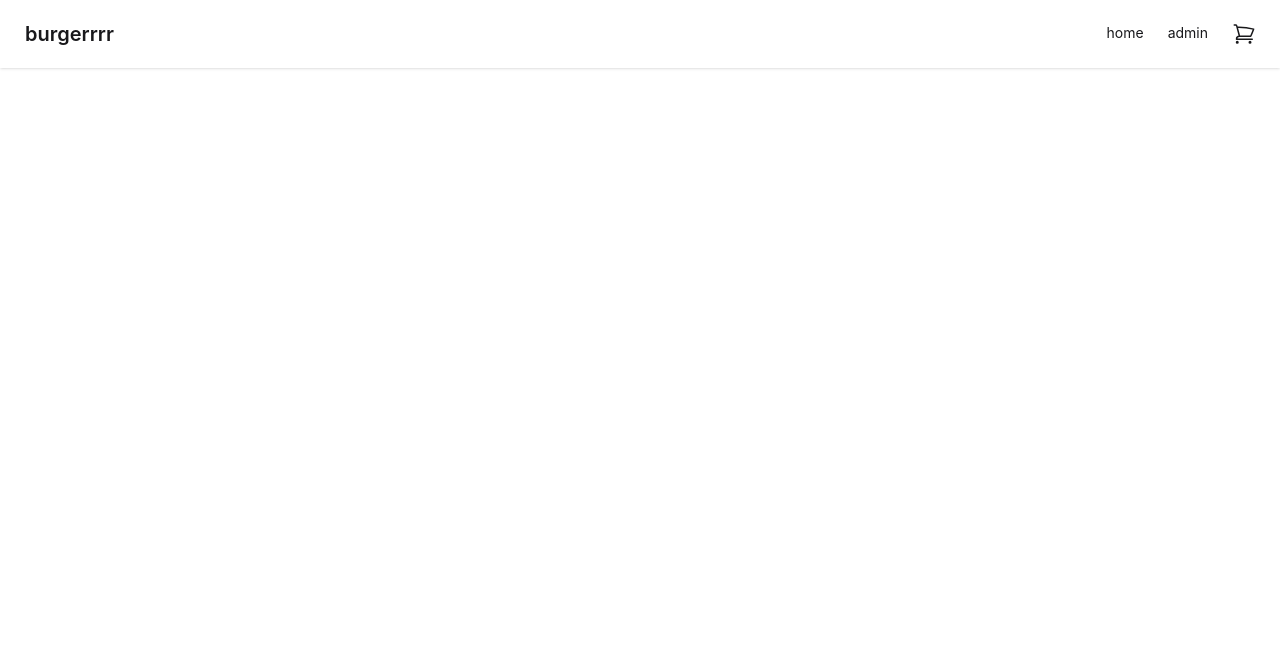
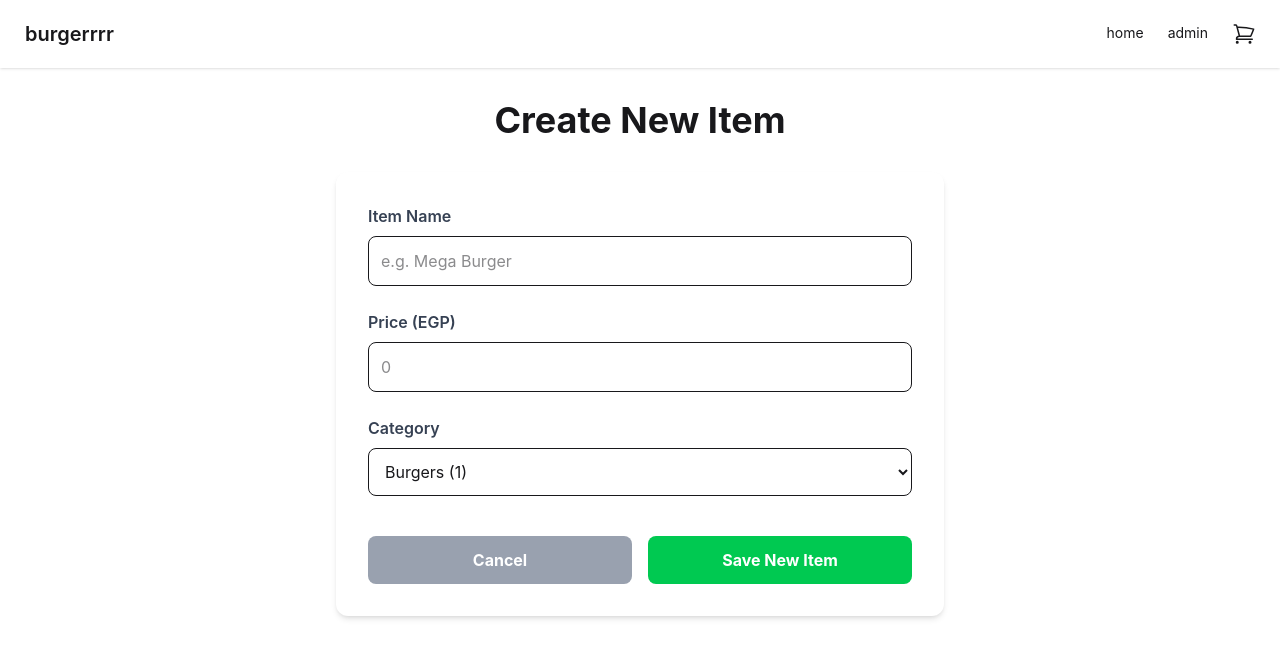
Before and after one commit to youssefemadsalem/react-task, a React (Vite) app: page /admin/create in a window 1280 px wide. Shown: the top 658 px of the page. Built offline with nearby package versions, Linux system fonts and the light colour scheme; data requests are answered from the project's data file.

Commit message:
finish the  createNew and Edit features

```diff
--- a/db.json
+++ b/db.json
@@ -1,18 +1,78 @@
 {
   "menu": [
-    { "id": 1, "name": "small burger", "price": 90, "cateId": 1 },
-    { "id": 2, "name": "medium burger", "price": 120, "cateId": 1 },
-    { "id": 3, "name": "large burger", "price": 200, "cateId": 1 },
-    { "id": 4, "name": "small cola", "price": 10, "cateId": 2 },
-    { "id": 5, "name": "medium cola", "price": 15, "cateId": 2 },
-    { "id": 6, "name": "large cola", "price": 20, "cateId": 2 },
-    { "id": 7, "name": "small fries", "price": 20, "cateId": 3 },
-    { "id": 8, "name": "medium fries", "price": 25, "cateId": 3 },
-    { "id": 9, "name": "large fries", "price": 35, "cateId": 3 }
+    {
+      "name": "xs burger",
+      "price": 90,
+      "cateId": 1,
+      "id": "1"
+    },
+    {
+      "id": "2",
+      "name": "medium burger",
+      "price": 120,
+      "cateId": 1
+    },
+    {
+      "id": "3",
+      "name": "large burger",
+      "price": 200,
+      "cateId": 1
+    },
+    {
+      "id": "4",
+      "name": "small cola",
+      "price": 10,
+      "cateId": 2
+    },
+    {
+      "id": "5",
+      "name": "medium cola",
+      "price": 15,
+      "cateId": 2
+    },
+    {
+      "id": "6",
+      "name": "large cola",
+      "price": 20,
+      "cateId": 2
+    },
+    {
+      "id": "7",
+      "name": "small fries",
+      "price": 20,
+      "cateId": 3
+    },
+    {
+      "id": "8",
+      "name": "medium fries",
+      "price": 25,
+      "cateId": 3
+    },
+    {
+      "id": "9",
+      "name": "large fries",
+      "price": 35,
+      "cateId": 3
+    },
+    {
+      "id": "9c67",
+      "name": "famliy fries",
+      "price": 60,
+      "cateId": 3
+    }
   ],
   "categories": [
-    { "id": 1, "name": "Burgers" },
-    { "id": 2, "name": "Cola" },
-    { "id": 3, "name": "Fries" }
+    {
+      "id": "1",
+      "name": "Burgers"
+    },
+    {
+      "id": "2",
+      "name": "Cola"
+    },
+    {
+      "id": "3",
+      "name": "Fries"
+    }
   ]
 }
--- a/package.json
+++ b/package.json
@@ -13,6 +13,7 @@
     "@tailwindcss/vite": "^4.2.2",
     "react": "^19.2.4",
     "react-dom": "^19.2.4",
+    "react-hook-form": "^7.72.0",
     "react-router": "^7.13.2",
     "tailwindcss": "^4.2.2"
   },
--- a/src/App.jsx
+++ b/src/App.jsx
@@ -5,6 +5,7 @@ import Cart from "./components/Cart";
 import Home from "./components/home";
 import { Route, Routes } from "react-router";
 import Admin from "./components/Admin";
+import AdminForm from "./components/AdminForm";
 
 function App() {
   const [cart, setCart] = useState([]);
@@ -30,6 +31,9 @@ function App() {
     fetchMenu();
   }, []);
 
+
+
+
   const toggleCartItem = (product) => {
     const itemIndex = cart.findIndex((item) => item.id === product.id);
 
@@ -54,6 +58,44 @@ function App() {
 
   const removeFromCart = (id) => {
     setCart(cart.filter((item) => item.id !== id));
+  };
+
+  const AddMenuItem = async (newItem) => {
+    try {
+      const response = await fetch("http://localhost:3000/menu", {
+        method: "POST",
+        headers: { "Content-Type": "application/json" },
+        body: JSON.stringify(newItem),
+      });
+
+      if (response.ok) {
+        const addedItem = await response.json();
+
+        setMenuData([...menuData, addedItem]);
+      }
+    } catch (error) {
+      console.error("Error adding item:", error);
+    }
+  };
+
+  const EditMenuItem = async (id, updatedItem) => {
+    try {
+      const response = await fetch(`http://localhost:3000/menu/${id}`, {
+        method: "PUT",
+        headers: { "Content-Type": "application/json" },
+        body: JSON.stringify(updatedItem),
+      });
+
+      if (response.ok) {
+        const returnedItem = await response.json();
+
+        setMenuData(
+          menuData.map((item) => (item.id === id ? returnedItem : item)),
+        );
+      }
+    } catch (error) {
+      console.error("Error updating item:", error);
+    }
   };
 
   const DeleteMenuItem = async (id) => {
@@ -103,6 +145,17 @@ function App() {
             <Admin menuData={menuData} deleteMenuItem={DeleteMenuItem} />
           }
         />
+
+        <Route
+          path="/admin/create"
+          element={<AdminForm menuData={menuData} addMenuItem={AddMenuItem} />}
+        />
+        <Route
+          path="/admin/edit/:id"
+          element={
+            <AdminForm menuData={menuData} editMenuItem={EditMenuItem} />
+          }
+        />
       </Routes>
     </>
   );
--- a/src/components/Admin.jsx
+++ b/src/components/Admin.jsx
@@ -1,6 +1,10 @@
+import { useNavigate } from "react-router";
+
 function Admin({ menuData, deleteMenuItem }) {
+  const navigate = useNavigate();
+
   return (
-    <div className="p-8 max-w-5xl mx-auto">
+    <div className="p-8 max-w-5xl mx-auto relative">
       <h1 className="text-4xl font-bold text-center mb-8">Admin Dashboard</h1>
 
       <div className="overflow-x-auto bg-white shadow-md rounded-lg border border-gray-200">
@@ -28,7 +32,10 @@ function Admin({ menuData, deleteMenuItem }) {
                   </td>
                   <td className="p-4">{item.cateId}</td>
                   <td className="p-4 flex justify-center gap-3">
-                    <button className="px-4 py-2 bg-blue-500 text-white font-bold rounded shadow hover:bg-blue-600 transition">
+                    <button
+                      onClick={() => navigate(`/admin/edit/${item.id}`)}
+                      className="px-4 py-2 bg-blue-500 text-white font-bold rounded shadow hover:bg-blue-600 transition"
+                    >
                       Edit
                     </button>
 
@@ -54,6 +61,27 @@ function Admin({ menuData, deleteMenuItem }) {
           </tbody>
         </table>
       </div>
+
+      <button
+        onClick={() => navigate("/admin/create")}
+        className="fixed bottom-10 right-10 bg-green-500 text-white w-16 h-16 rounded-full shadow-2xl flex justify-center items-center hover:bg-green-600 hover:scale-105 transition-all"
+        title="Create New Item"
+      >
+        <svg
+          xmlns="http://www.w3.org/2000/svg"
+          fill="none"
+          viewBox="0 0 24 24"
+          strokeWidth={2.5}
+          stroke="currentColor"
+          className="w-8 h-8"
+        >
+          <path
+            strokeLinecap="round"
+            strokeLinejoin="round"
+            d="M12 4.5v15m7.5-7.5h-15"
+          />
+        </svg>
+      </button>
     </div>
   );
 }
--- /dev/null
+++ b/src/components/AdminForm.jsx
@@ -0,0 +1,126 @@
+import { useEffect } from "react";
+import { useNavigate, useParams } from "react-router";
+import { useForm } from "react-hook-form";
+
+function AdminForm({ menuData, addMenuItem, editMenuItem }) {
+  const { id } = useParams();
+  const navigate = useNavigate();
+  const isEditMode = Boolean(id);
+
+  const {
+    register,
+    handleSubmit,
+    reset,
+    formState: { errors },
+  } = useForm({
+    defaultValues: { name: "", price: "", cateId: 1 },
+  });
+
+  useEffect(() => {
+    if (isEditMode && menuData.length > 0) {
+      const itemToEdit = menuData.find(
+        (item) => String(item.id) === String(id),
+      );
+
+      if (itemToEdit) {
+        reset({
+          name: itemToEdit.name,
+          price: itemToEdit.price,
+          cateId: itemToEdit.cateId,
+        });
+      }
+    }
+  }, [id, menuData, isEditMode, reset]);
+
+  const onSubmit = async (data) => {
+    const formattedData = {
+      ...data,
+      price: Number(data.price),
+      cateId: Number(data.cateId),
+    };
+
+    if (isEditMode) {
+      await editMenuItem(id, formattedData);
+    } else {
+      await addMenuItem(formattedData);
+    }
+
+    navigate("/admin");
+  };
+
+  return (
+    <div className="p-8 max-w-2xl mx-auto">
+      <h1 className="text-4xl font-bold text-center mb-8">
+        {isEditMode ? "Edit Menu Item" : "Create New Item"}
+      </h1>
+
+      <form
+        onSubmit={handleSubmit(onSubmit)}
+        className="bg-white p-8 rounded-xl shadow-md flex flex-col gap-6"
+      >
+        <div className="flex flex-col gap-2">
+          <label className="font-semibold text-gray-700">Item Name</label>
+          <input
+            {...register("name", { required: "Name is required" })}
+            type="text"
+            className="border p-3 rounded-lg focus:outline-none focus:ring-2 focus:ring-blue-500"
+            placeholder="e.g. Mega Burger"
+          />
+          {errors.name && (
+            <span className="text-red-500 text-sm">{errors.name.message}</span>
+          )}
+        </div>
+
+        <div className="flex flex-col gap-2">
+          <label className="font-semibold text-gray-700">Price (EGP)</label>
+          <input
+            {...register("price", {
+              required: "Price is required",
+              min: { value: 1, message: "Price must be above 0" },
+            })}
+            type="number"
+            className="border p-3 rounded-lg focus:outline-none focus:ring-2 focus:ring-blue-500"
+            placeholder="0"
+          />
+          {errors.price && (
+            <span className="text-red-500 text-sm">{errors.price.message}</span>
+          )}
+        </div>
+
+        <div className="flex flex-col gap-2">
+          <label className="font-semibold text-gray-700">Category</label>
+          <select
+            {...register("cateId", { required: true })}
+            className="border p-3 rounded-lg focus:outline-none focus:ring-2 focus:ring-blue-500"
+          >
+            <option value={1}>Burgers (1)</option>
+            <option value={2}>Cola (2)</option>
+            <option value={3}>Fries (3)</option>
+          </select>
+        </div>
+
+        <div className="flex gap-4 mt-4">
+          <button
+            type="button"
+            onClick={() => navigate("/admin")}
+            className="flex-1 bg-gray-400 text-white font-bold py-3 rounded-lg hover:bg-gray-500 transition"
+          >
+            Cancel
+          </button>
+          <button
+            type="submit"
+            className={`flex-1 text-white font-bold py-3 rounded-lg transition ${
+              isEditMode
+                ? "bg-blue-500 hover:bg-blue-600"
+                : "bg-green-500 hover:bg-green-600"
+            }`}
+          >
+            {isEditMode ? "Update Item" : "Save New Item"}
+          </button>
+        </div>
+      </form>
+    </div>
+  );
+}
+
+export default AdminForm;
--- a/vite.config.js
+++ b/vite.config.js
@@ -2,12 +2,11 @@ import { defineConfig } from "vite";
 import react from "@vitejs/plugin-react";
 import tailwindcss from "@tailwindcss/vite";
 
-// https://vite.dev/config/
 export default defineConfig({
   plugins: [react(), tailwindcss()],
   server: {
     watch: {
-      ignored: ["**/db.json"], // This stops Vite from reloading when db.json updates!
+      ignored: ["**/db.json"],
     },
   },
 });
```
Also changed, not shown: 1 other file (tests, documents, lock files or other folders).
